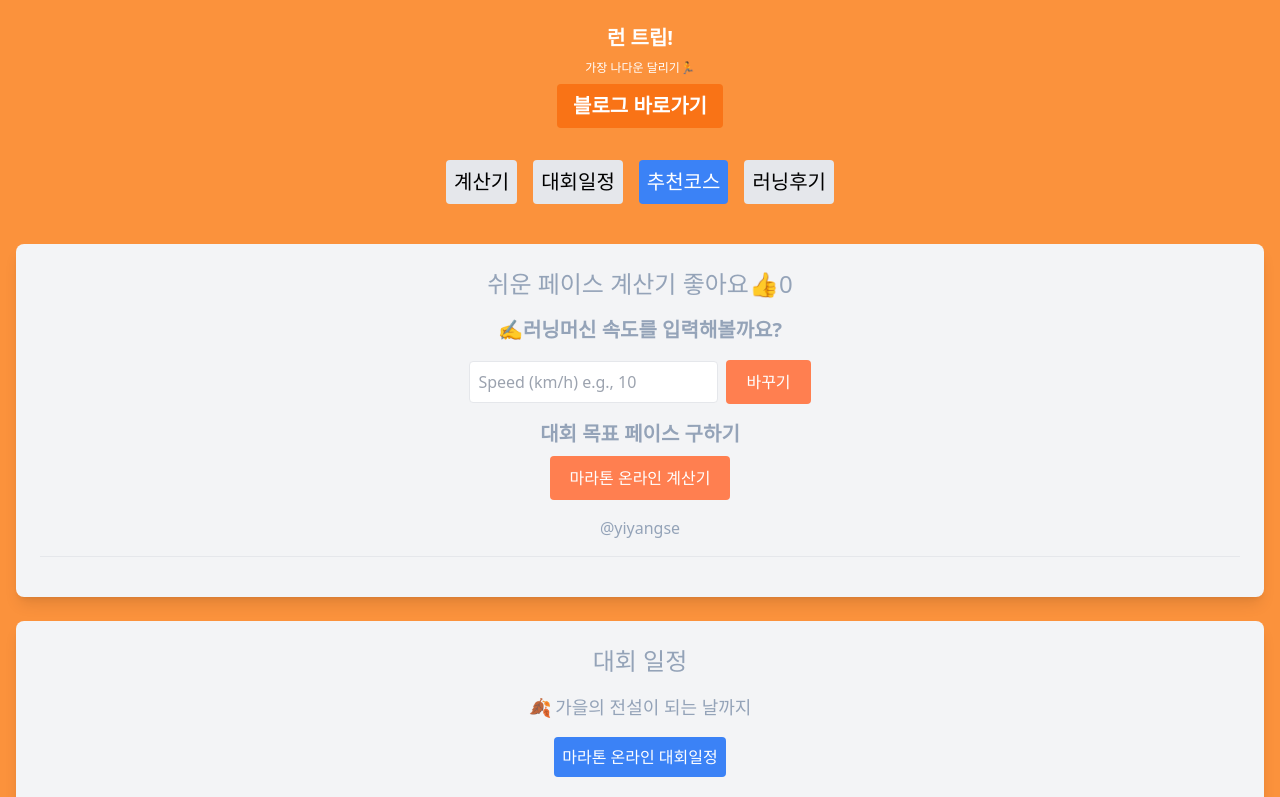
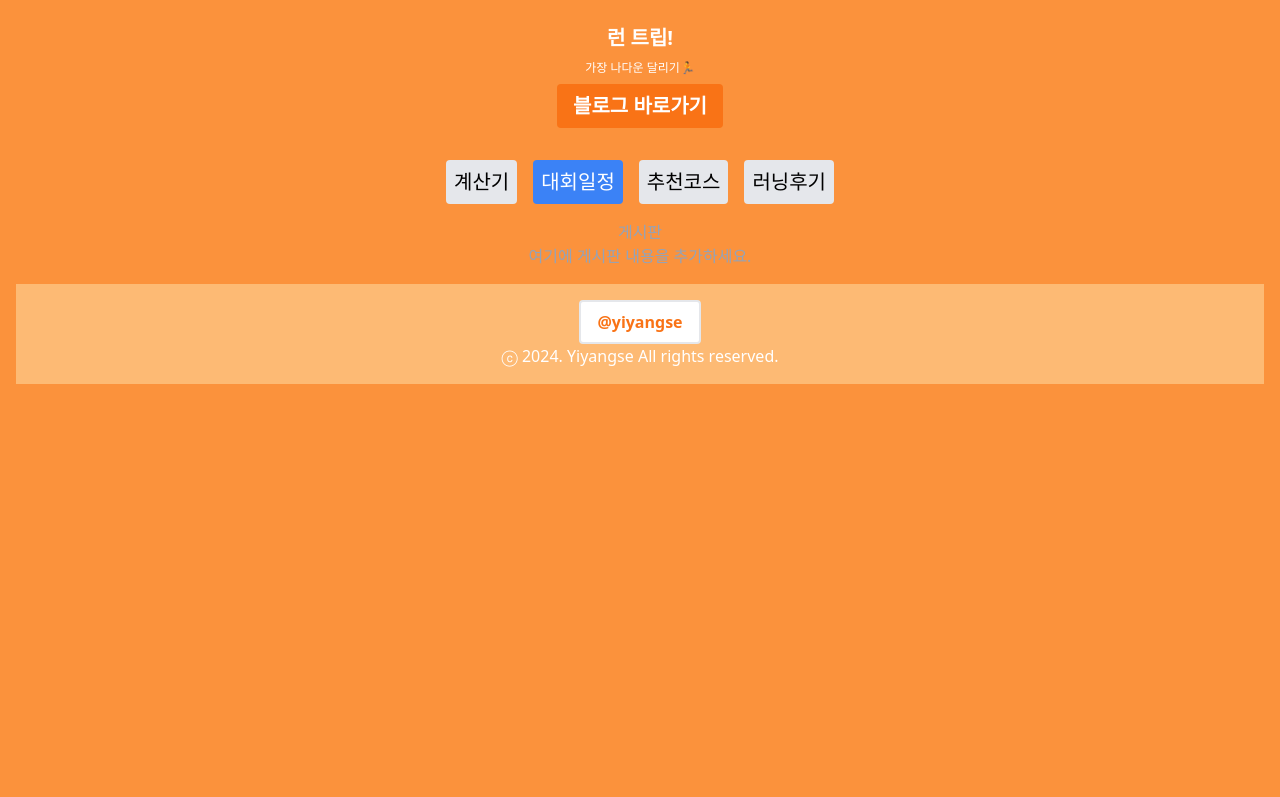
Before and after one commit to Yiyangse/runtrip_test, a React (Create React App) app: page /board in a window 1280 px wide. Shown: the top 797 px of the page. Built offline with nearby package versions, Linux system fonts and the light colour scheme.

Commit message:
게시판 페이지 생성

```diff
--- a/package.json
+++ b/package.json
@@ -8,6 +8,7 @@
     "@testing-library/user-event": "^13.5.0",
     "react": "^18.3.1",
     "react-dom": "^18.3.1",
+    "react-router-dom": "^6.25.0",
     "react-scripts": "5.0.1",
     "web-vitals": "^2.1.4"
   },
@@ -34,7 +35,6 @@
       "last 1 firefox version",
       "last 1 safari version"
     ]
-
   },
   "devDependencies": {
     "@tailwindcss/line-clamp": "^0.4.4",
--- a/src/App.tsx
+++ b/src/App.tsx
@@ -3,7 +3,8 @@ import Header from './components/Header.tsx';
 import Footer from './components/Footer.tsx';
 import MainContent from './components/MainContent.tsx';
 import './styles/global.css';
-
+import { BrowserRouter as Router, Route, Routes } from 'react-router-dom';
+import Board from './pages/board/index.tsx';
 
 const App: React.FC = () => {
   const navigateToBlog = () => {
@@ -11,11 +12,16 @@ const App: React.FC = () => {
   };
 
   return (
-    <div className="text-center font-namumsquare">
-      <Header navigateToBlog={navigateToBlog} />
-      <MainContent />
-      <Footer navigateToBlog={navigateToBlog} />
-    </div>
+    <Router>
+      <div className="text-center font-namumsquare">
+        <Header navigateToBlog={navigateToBlog} />
+        <Routes>
+          <Route path="/" element={<MainContent />} />
+          <Route path="/board" element={<Board />} />
+        </Routes>
+        <Footer navigateToBlog={navigateToBlog} />
+      </div>
+    </Router>
   );
 };
 
--- a/src/components/Footer.tsx
+++ b/src/components/Footer.tsx
@@ -12,6 +12,8 @@ const Footer: React.FC<FooterProps> = ({ navigateToBlog }) => (
     >
       @yiyangse
     </button>
+    <div><p>
+    ⓒ 2024. Yiyangse All rights reserved.</p></div>
   </footer>
 );
 
--- a/src/components/Header.tsx
+++ b/src/components/Header.tsx
@@ -11,13 +11,13 @@ const Header: React.FC<HeaderProps> = ({ navigateToBlog }) => {
   useEffect(() => {
     const interval = setInterval(() => {
       setActiveButton((prevActiveButton) => (prevActiveButton + 1) % buttons.length);
-    }, 2000); // 2초마다 색상 변경
+    }, 1000); // 1초마다 색상 변경
 
     return () => clearInterval(interval);
   }, []);
 
   return (
-    <div className="w-full bg-coral text-white text-xl flex flex-col items-center">
+    <div className="w-full text-white text-xl flex flex-col items-center">
       <div className="text-center my-4">
         <h1 className="text-xl font-bold">런 트립!</h1>
         <h5 className="text-xs mt-2">가장 나다운 달리기🏃</h5>
--- a/src/components/MainContent.tsx
+++ b/src/components/MainContent.tsx
@@ -1,4 +1,5 @@
-import React, { useState } from 'react'; // React와 useState 훅을 임포트합니다.
+import React, { useState } from 'react';
+import { Link } from 'react-router-dom'; // Link 컴포넌트를 임포트합니다.
 import { images } from '../data/image.ts'; // 이미지 데이터를 임포트합니다.
 
 const MainContent: React.FC = () => {
@@ -104,6 +105,14 @@ const MainContent: React.FC = () => {
           >
             글 읽기
           </button>
+          <h5 className="text-lg mb-4">✍️방명록 남기기</h5>
+          <div>
+            <Link to="/board">
+              <button className="bg-orange-600 text-white p-2 rounded transition duration-300 hover:bg-orange-800">
+                Board
+              </button>
+            </Link>
+          </div>
         </div>
         <p className="mt-4">@yiyangse</p>
         <hr className="my-4" />
--- /dev/null
+++ b/src/pages/board/index.tsx
@@ -0,0 +1,12 @@
+import React from 'react';
+
+const Board: React.FC = () => {
+  return (
+    <div className="board-container">
+      <h2>게시판</h2>
+      <p>여기에 게시판 내용을 추가하세요.</p>
+    </div>
+  );
+};
+
+export default Board;
```
Also changed, not shown: 1 other file (tests, documents, lock files or other folders).
